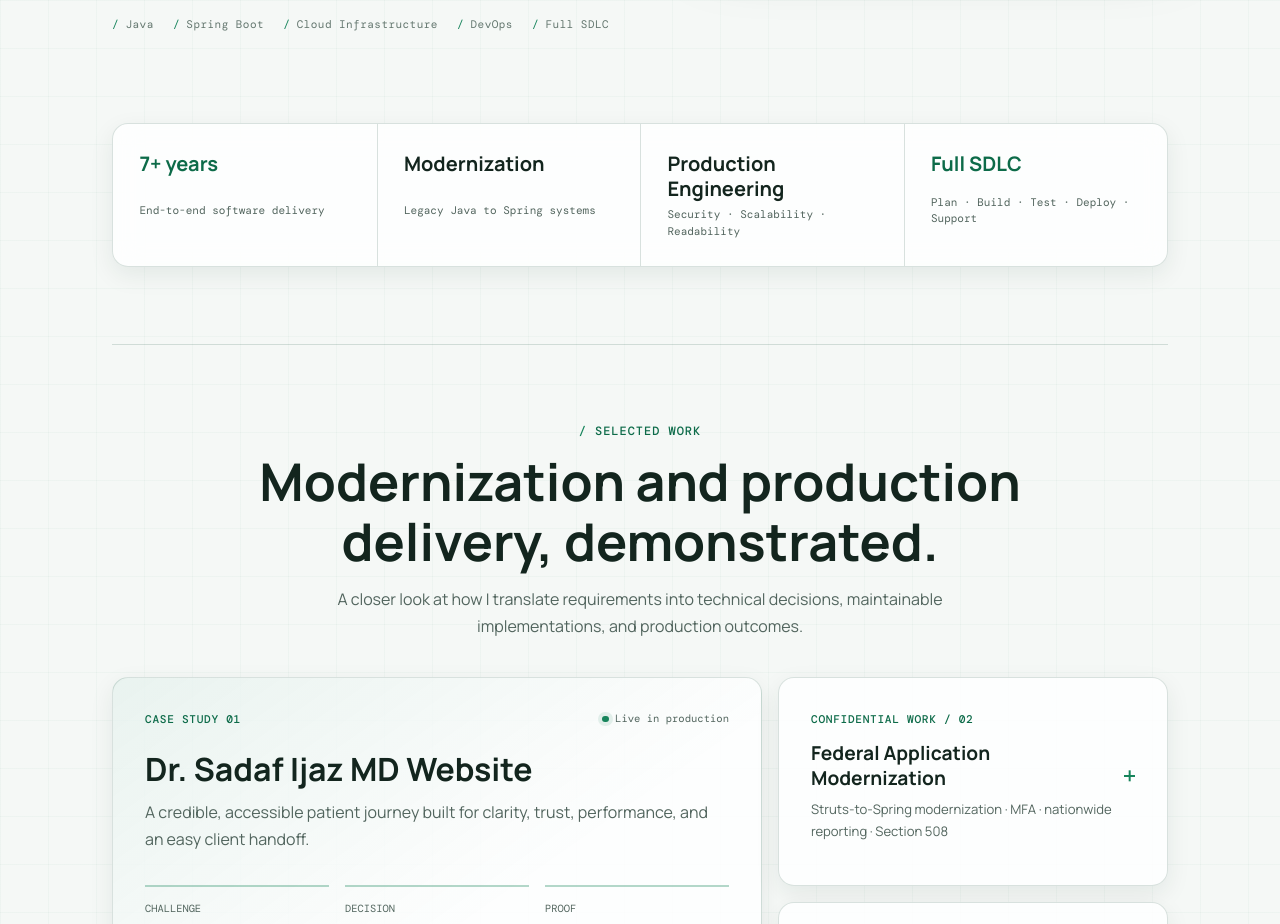
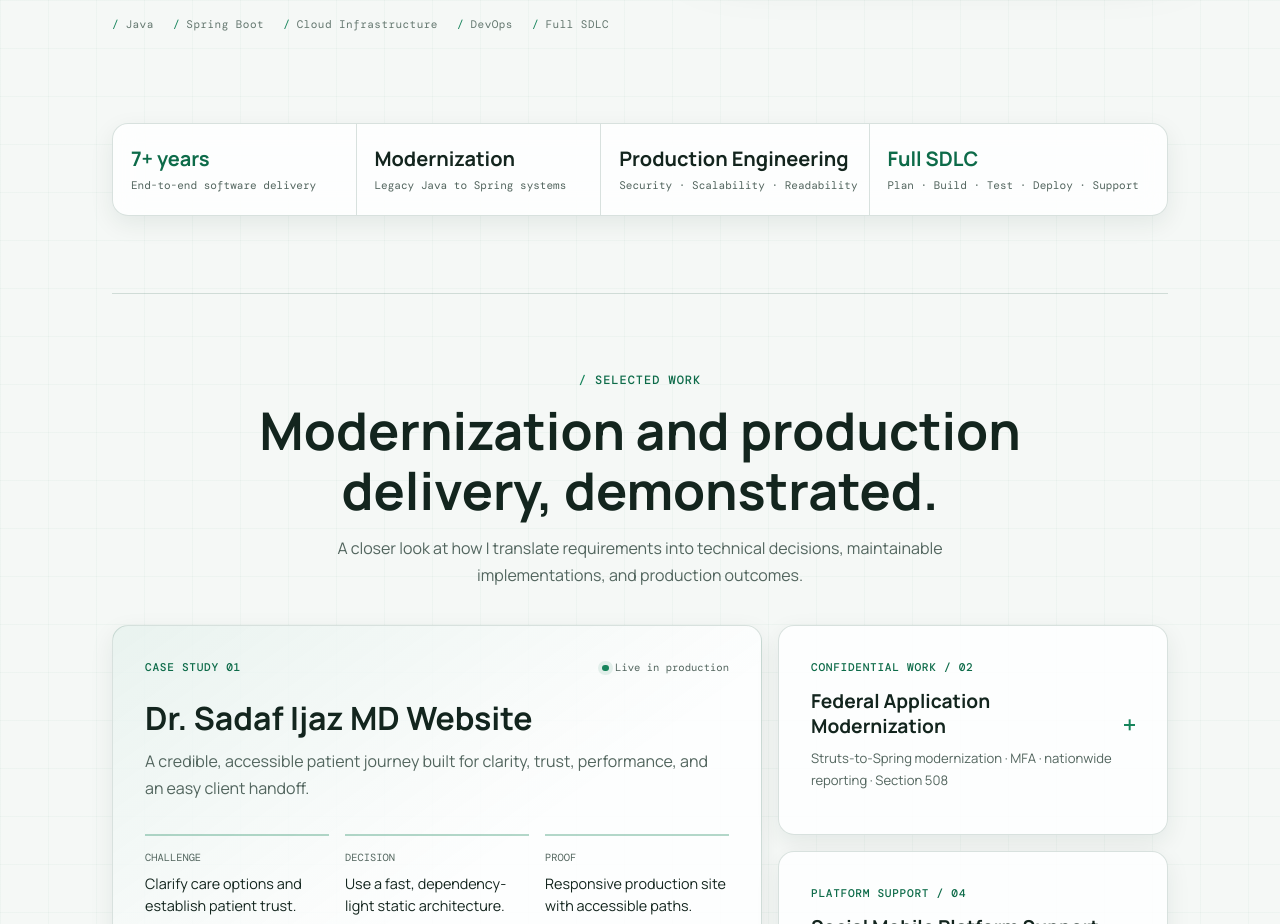
Before and after one commit to devness-portfolio/my-projects, a website with bundled scripts: page githubpage-my-website-portfolio/index.html in a window 1280 px wide. Shown: the part 960-1884 px from the top of the page. Built offline with nearby package versions, Linux system fonts and the light colour scheme.

Commit message:
Refine proof strip layout

```diff
--- a/githubpage-my-website-portfolio/portfolio/assets/css/style.css
+++ b/githubpage-my-website-portfolio/portfolio/assets/css/style.css
@@ -1886,7 +1886,11 @@ body.dark-mode .header-contact {
   border-radius: calc(var(--radius) + 4px);
   box-shadow: var(--shadow-soft);
   display: grid;
-  grid-template-columns: repeat(4, minmax(0, 1fr));
+  grid-template-columns:
+    minmax(0, 1.04fr)
+    minmax(0, 1.05fr)
+    minmax(0, 1.15fr)
+    minmax(0, 1.28fr);
   margin-bottom: clamp(2.5rem, 6vw, 5rem);
   overflow: hidden;
 }
@@ -1894,7 +1898,8 @@ body.dark-mode .header-contact {
 .proof-strip article {
   display: grid;
   gap: 0.35rem;
-  padding: clamp(1.2rem, 2.5vw, 1.65rem);
+  padding: clamp(1.1rem, 1.7vw, 1.35rem)
+    clamp(1rem, 1.4vw, 1.2rem);
 }
 
 .proof-strip article + article {
@@ -1917,6 +1922,7 @@ body.dark-mode .header-contact {
   font-family: var(--font-mono);
   font-size: 0.69rem;
   line-height: 1.5;
+  white-space: nowrap;
 }
 
 @media (max-width: 980px) {
@@ -1943,7 +1949,7 @@ body.dark-mode .header-contact {
   }
 }
 
-@media (max-width: 720px) {
+@media (max-width: 1040px) {
   .proof-strip {
     grid-template-columns: repeat(2, minmax(0, 1fr));
   }
@@ -2004,6 +2010,20 @@ body.dark-mode .header-contact {
   }
 }
 
+@media (max-width: 620px) {
+  .proof-strip {
+    grid-template-columns: 1fr;
+  }
+
+  .proof-strip article:nth-child(even) {
+    border-left: 0;
+  }
+
+  .proof-strip article + article {
+    border-top: 1px solid var(--border-color);
+  }
+}
+
 @media (max-width: 480px) {
   .brand-wordmark {
     display: none;
@@ -2020,18 +2040,6 @@ body.dark-mode .header-contact {
   .hero-button {
     justify-content: center;
     width: 100%;
-  }
-
-  .proof-strip {
-    grid-template-columns: 1fr;
-  }
-
-  .proof-strip article:nth-child(even) {
-    border-left: 0;
-  }
-
-  .proof-strip article + article {
-    border-top: 1px solid var(--border-color);
   }
 
   .console-tabs {
```
